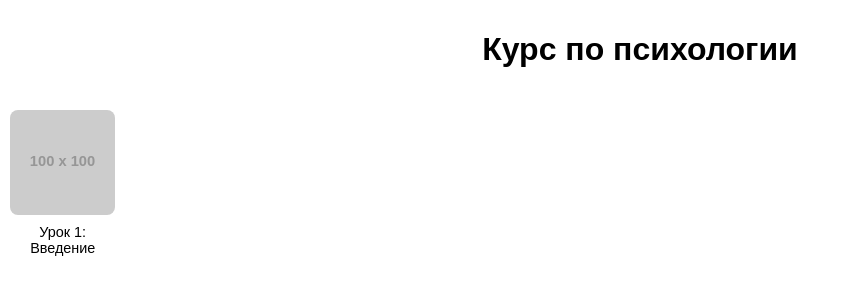
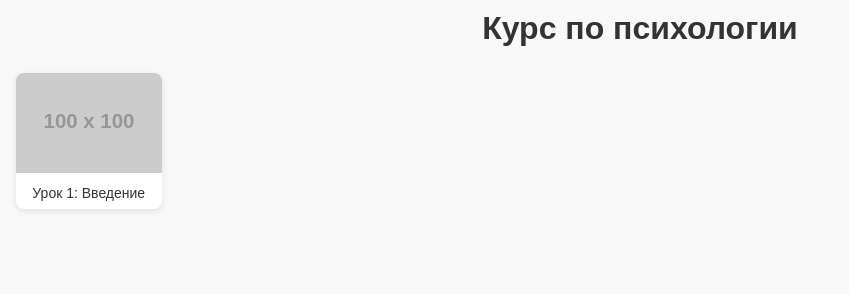
Before and after one commit to Footdom/psyapp, a plain HTML site: page index.html in a window 1280 px wide. Shown: the whole page, without its empty margins (0-849 px from the left). Drawn offline with Linux system fonts and the light colour scheme; placeholder pictures from the web are drawn by us.

Commit message:
Update style.css

```diff
--- a/style.css
+++ b/style.css
@@ -1,22 +1,55 @@
 body {
   margin: 0;
-  font-family: Arial, sans-serif;
+  font-family: sans-serif;
+  background: #f8f8f8;
+  color: #333;
+}
+h1 {
+  margin: 0;
 }
 .grid {
   display: grid;
-  grid-template-columns: repeat(auto-fill, minmax(100px, 1fr));
-  gap: 10px;
-  padding: 10px;
+  grid-template-columns: repeat(auto-fill, minmax(140px, 1fr));
+  gap: 12px;
+  padding: 16px;
 }
 .lesson-card {
+  background: white;
+  border-radius: 8px;
+  box-shadow: 0 2px 6px rgba(0, 0, 0, 0.1);
+  overflow: hidden;
   text-align: center;
   cursor: pointer;
+  transition: transform 0.1s;
+}
+.lesson-card:hover {
+  transform: translateY(-2px);
 }
 .lesson-card img {
   width: 100%;
-  border-radius: 8px;
+  height: 100px;
+  object-fit: cover;
 }
 .lesson-card-title {
-  margin-top: 5px;
-  font-size: 0.9em;
+  padding: 8px;
+  font-size: 14px;
 }
+.container {
+  max-width: 720px;
+  margin: auto;
+  padding: 16px;
+}
+video {
+  border-radius: 8px;
+  box-shadow: 0 4px 12px rgba(0, 0, 0, 0.1);
+}
+ul {
+  padding-left: 20px;
+}
+li a {
+  color: #1a73e8;
+  text-decoration: none;
+}
+li a:hover {
+  text-decoration: underline;
+}
```
